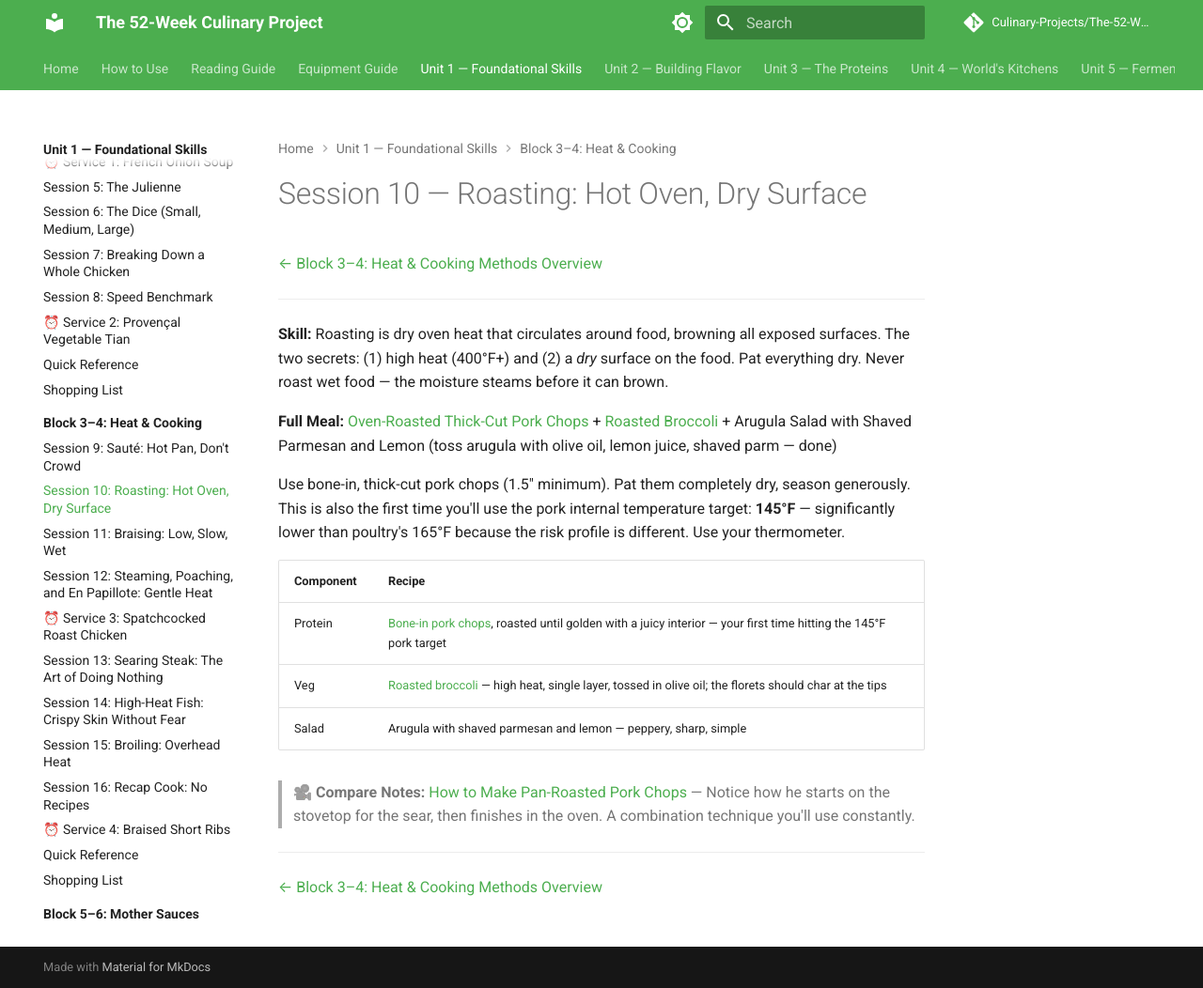
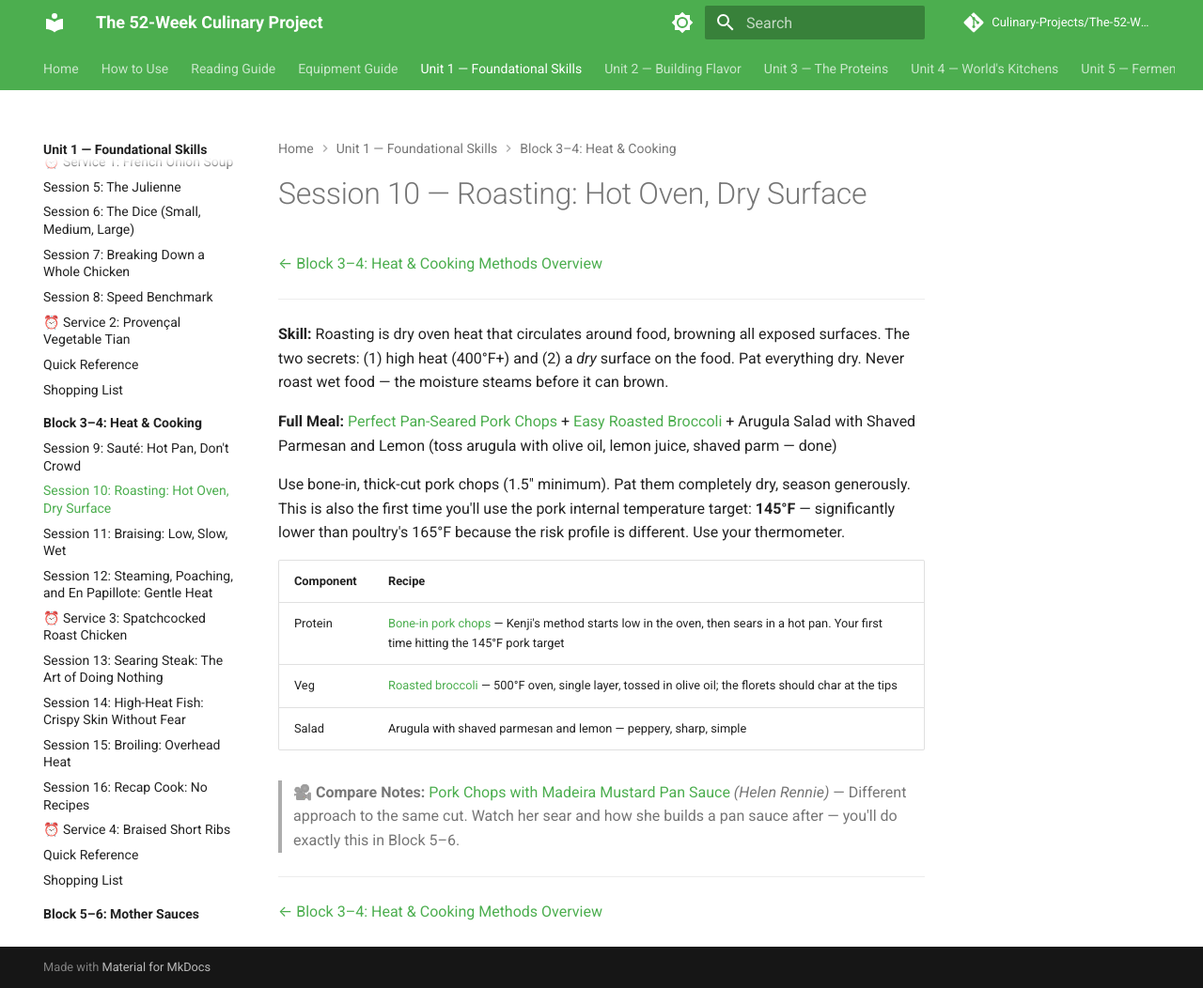
Before and after one commit to Culinary-Projects/The-52-Week-Culinary-Project, an MkDocs documentation site: the page built from docs/blocks/01-foundational-skills/03-04-heat-and-cooking/session-10-roasting-hot-oven-dry-surface.md, in a window 1280 px wide and 1052 px high. Shown: the whole window at 94% size. Built offline with MkDocs 1.6.1 and Material for MkDocs 9.7.7, drawn with Linux system fonts in a browser that asks for light colours; comment, search, counter and statistics services are not loaded.

Commit message:
Fix broken links in Session 10 and quick-ref
Replace fabricated Serious Eats URLs with verified working links:
- Pork chops → Kenji's Perfect Pan-Seared Pork Chops (reverse sear)
- Broccoli → Kenji's Easy Roasted Broccoli (500°F method)
- YouTube → Helen Rennie pork chop video (already verified in Block 21-22)

Update recipe descriptions to match actual linked content.

```diff
--- a/docs/blocks/01-foundational-skills/03-04-heat-and-cooking/session-10-roasting-hot-oven-dry-surface.md
+++ b/docs/blocks/01-foundational-skills/03-04-heat-and-cooking/session-10-roasting-hot-oven-dry-surface.md
@@ -6,17 +6,17 @@
 
 **Skill:** Roasting is dry oven heat that circulates around food, browning all exposed surfaces. The two secrets: (1) high heat (400°F+) and (2) a *dry* surface on the food. Pat everything dry. Never roast wet food — the moisture steams before it can brown.
 
-**Full Meal:** [Oven-Roasted Thick-Cut Pork Chops](https://www.seriouseats.com/oven-roasted-pork-chops-recipe) + [Roasted Broccoli](https://www.seriouseats.com/the-best-roasted-broccoli-recipe) + Arugula Salad with Shaved Parmesan and Lemon (toss arugula with olive oil, lemon juice, shaved parm — done)
+**Full Meal:** [Perfect Pan-Seared Pork Chops](https://www.seriouseats.com/perfect-pan-seared-pork-chop-recipe) + [Easy Roasted Broccoli](https://www.seriouseats.com/easy-roasted-broccoli-recipe) + Arugula Salad with Shaved Parmesan and Lemon (toss arugula with olive oil, lemon juice, shaved parm — done)
 
 Use bone-in, thick-cut pork chops (1.5" minimum). Pat them completely dry, season generously. This is also the first time you'll use the pork internal temperature target: **145°F** — significantly lower than poultry's 165°F because the risk profile is different. Use your thermometer.
 
 | Component | Recipe |
 |-----------|--------|
-| Protein | [Bone-in pork chops](https://www.seriouseats.com/oven-roasted-pork-chops-recipe), roasted until golden with a juicy interior — your first time hitting the 145°F pork target |
-| Veg | [Roasted broccoli](https://www.seriouseats.com/the-best-roasted-broccoli-recipe) — high heat, single layer, tossed in olive oil; the florets should char at the tips |
+| Protein | [Bone-in pork chops](https://www.seriouseats.com/perfect-pan-seared-pork-chop-recipe) — Kenji's method starts low in the oven, then sears in a hot pan. Your first time hitting the 145°F pork target |
+| Veg | [Roasted broccoli](https://www.seriouseats.com/easy-roasted-broccoli-recipe) — 500°F oven, single layer, tossed in olive oil; the florets should char at the tips |
 | Salad | Arugula with shaved parmesan and lemon — peppery, sharp, simple |
 
-> 🎥 **Compare Notes:** [How to Make Pan-Roasted Pork Chops](https://www.youtube.com/watch?v=HNBdnMKRjEU) — Notice how he starts on the stovetop for the sear, then finishes in the oven. A combination technique you'll use constantly.
+> 🎥 **Compare Notes:** [Pork Chops with Madeira Mustard Pan Sauce](https://www.youtube.com/watch?v=uLaaNEr1Lq4) *(Helen Rennie)* — Different approach to the same cut. Watch her sear and how she builds a pan sauce after — you'll do exactly this in Block 5–6.
 
 ---
 
```
Also changed, not shown: docs/blocks/01-foundational-skills/03-04-heat-and-cooking/quick-ref.md (+1 -1 lines).
